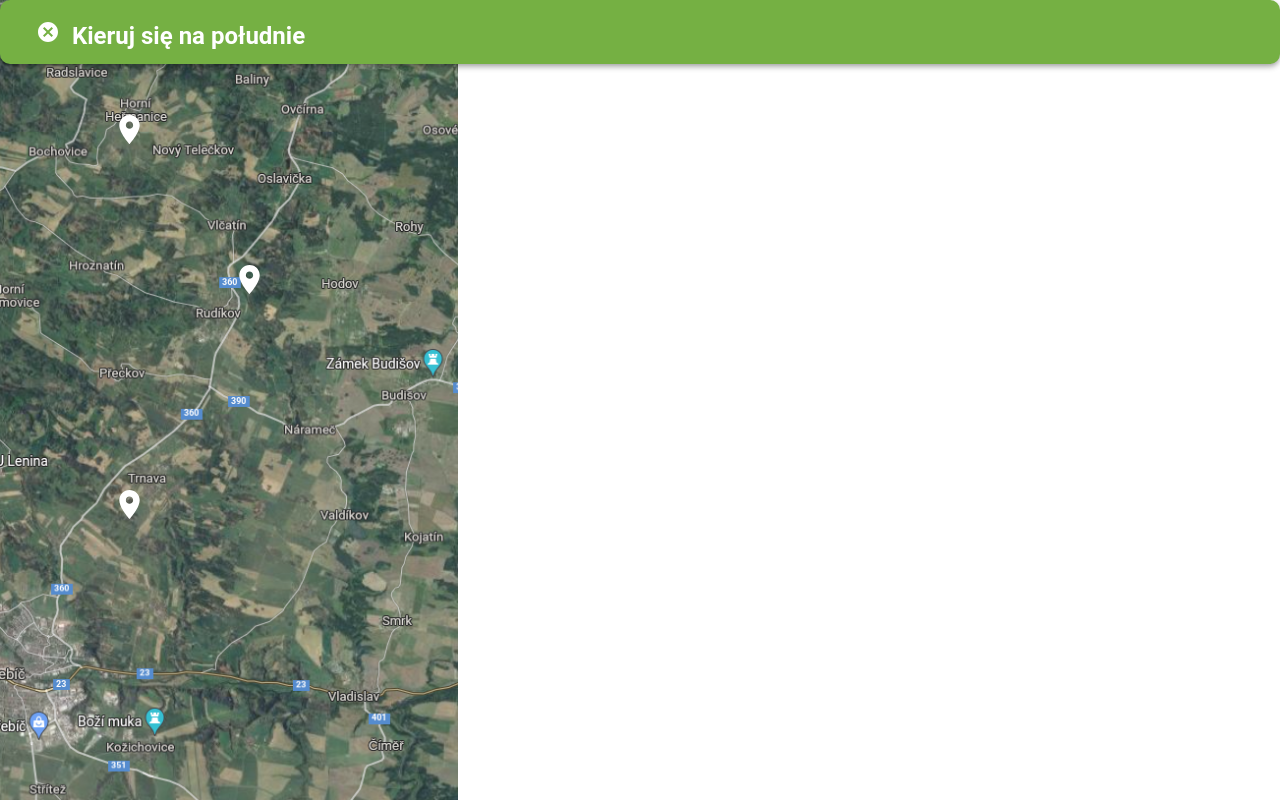
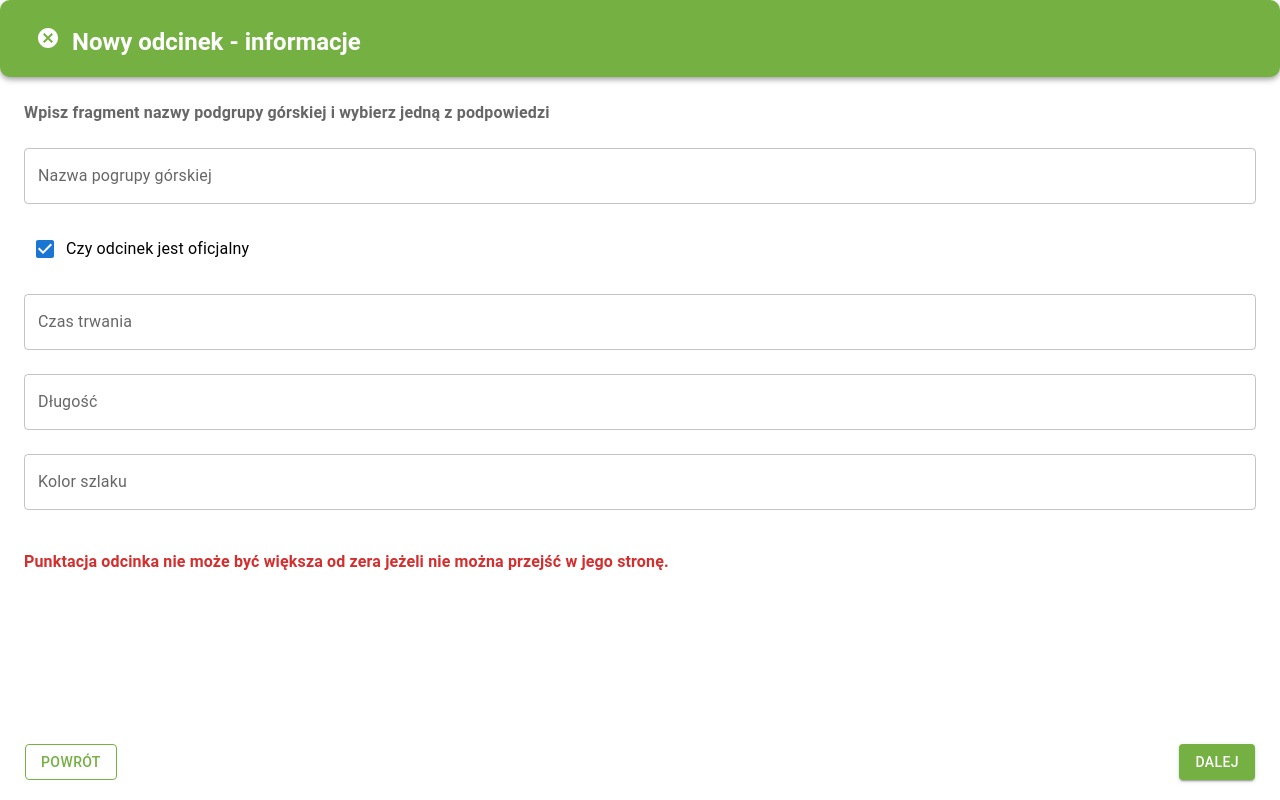
Before and after one commit to piotrszleg/Travel-Guide, a React (Create React App) app: page / in a window 1280 px wide. Built offline with nearby package versions, Linux system fonts and the light colour scheme.

Commit message:
Segment end form and larger bar.

```diff
--- a/src/App.js
+++ b/src/App.js
@@ -1,6 +1,7 @@
 import * as React from 'react';
 import ReactDOM from 'react-dom';
 import SegmentEndForm from "./pages/SegmentEndForm"
+import SegmentInfoForm from "./pages/SegmentInfoForm"
 import Map from "./pages/Map"
 import { createTheme, MuiThemeProvider } from '@material-ui/core/styles';
 
@@ -16,7 +17,7 @@ const theme = createTheme({
 });
 
 function App() {
-  return <MuiThemeProvider theme={theme}><Map></Map></MuiThemeProvider>;
+  return <MuiThemeProvider theme={theme}><SegmentInfoForm></SegmentInfoForm></MuiThemeProvider>;
 }
 
 export default App;
--- a/src/components/Bar.js
+++ b/src/components/Bar.js
@@ -12,7 +12,7 @@ const Bar = ({title}) => {
   title = title ?? "Title";
   // padding:3, margin:2,
   return (
-    <AppBar position="static" style={{ background: '#75B043',
+    <AppBar position="static" style={{ background: '#75B043', padding:"0.4rem 0",
     borderRadius:10}}>
       <Container maxWidth="xl">
         <Toolbar disableGutters>
--- /dev/null
+++ b/src/pages/SegmentInfoForm.js
@@ -0,0 +1,41 @@
+import * as React from 'react';
+import Bar from "../components/Bar"
+import FormButtons from "../components/FormButtons"
+import Button from '@mui/material/Button'
+import TextField from '@mui/material/TextField'
+import Stack from '@mui/material/Stack';
+import Checkbox from '@mui/material/Checkbox';
+import FormControlLabel from '@mui/material/FormControlLabel';
+import Box from '@mui/material/Box';
+import FormLabel from '@mui/material/FormLabel';
+
+const SegmentInfoForm = () => {
+  return (
+    <Box sx={{height:'100%', width:"100%"}}>
+    <Bar title="Nowy odcinek - informacje"></Bar>
+
+    <Stack
+      component="form"
+      sx={{
+        margin:3
+      }}
+      spacing={3}
+    >
+      <FormLabel sx={{marginTop:1, fontWeight:"bold"}}>Wpisz fragment nazwy podgrupy górskiej i wybierz jedną z podpowiedzi</FormLabel>
+      <TextField fullWidth  margin="normal" id="nazwa-pogrupy" label="Nazwa pogrupy górskiej" variant="outlined" />
+      <FormControlLabel sx={{fontWeight:"bold"}} control={<Checkbox defaultChecked />} label="Czy odcinek jest oficjalny" labelPlacement="end" />
+      <TextField  fullWidth  margin="normal" id="outlined-basic" label="Czas trwania" variant="outlined" />
+      <TextField  fullWidth  margin="normal" id="outlined-basic" label="Długość" variant="outlined" />
+      <TextField  fullWidth  margin="normal" id="outlined-basic" label="Kolor szlaku" variant="outlined" />
+
+
+
+      <FormLabel error={true} sx={{paddingTop:2, fontWeight:"bold"}}>Punktacja odcinka nie może być większa od zera jeżeli nie można przejść w jego stronę.</FormLabel>
+    </Stack>
+
+    <FormButtons/>
+    </Box>
+  );
+};
+
+export default SegmentInfoForm;
```
